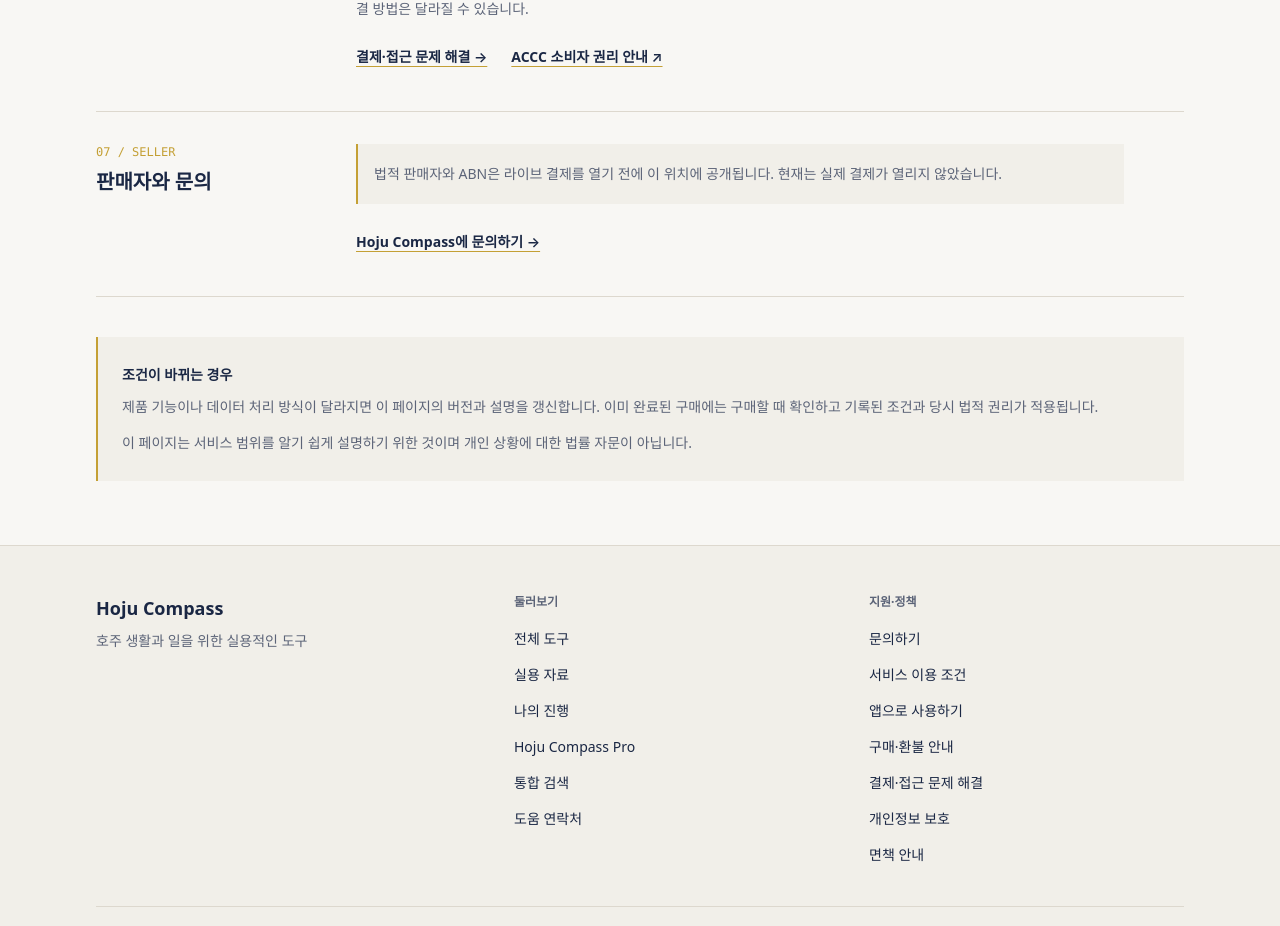
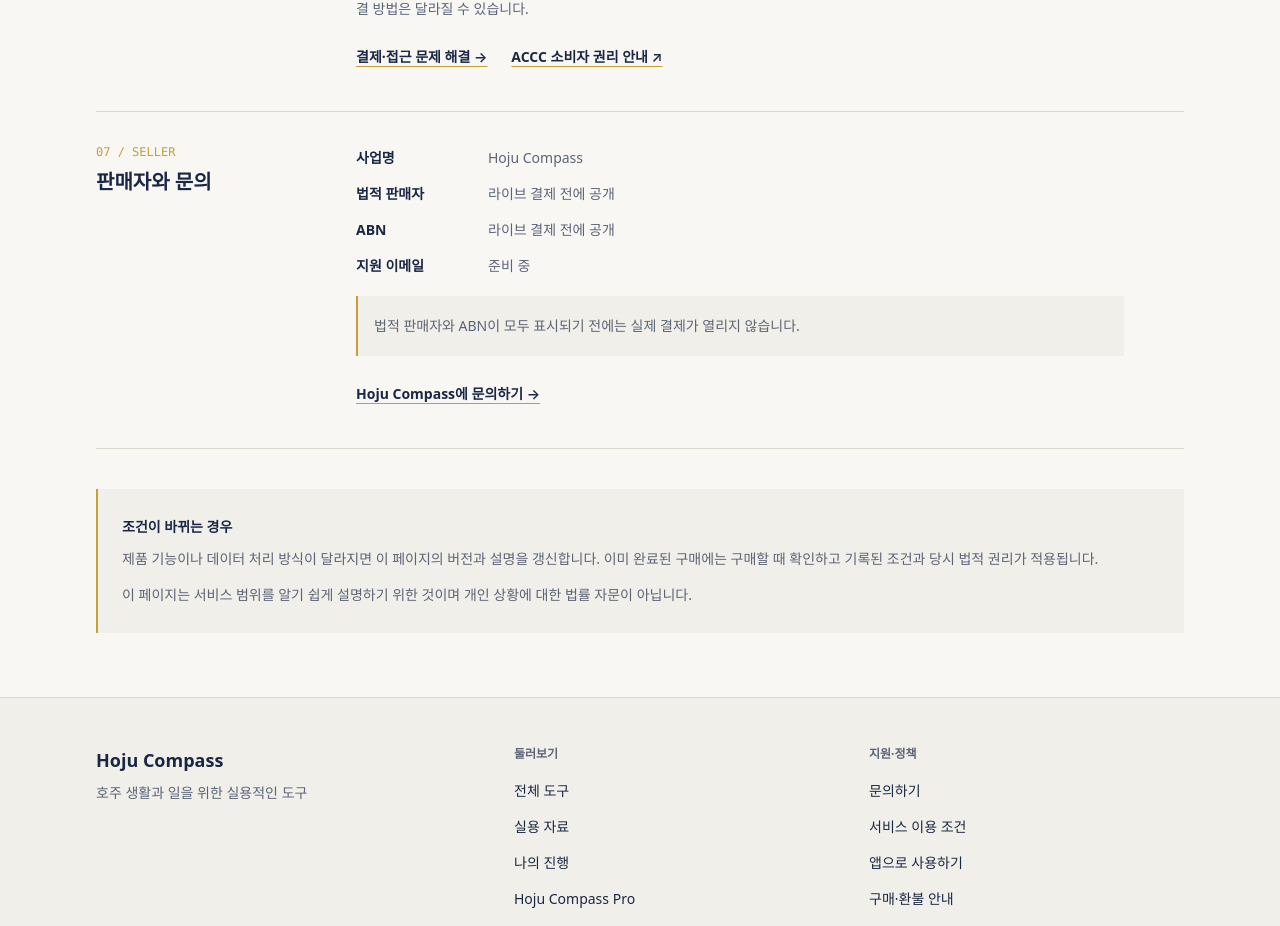
Before and after one commit to jelov219au/aussie-compass, a Next.js app: page /terms in a window 1280 px wide. Shown: the part 1891-2817 px from the top of the page. Built offline with nearby package versions, Linux system fonts and the light colour scheme; no server answers.

Commit message:
show configured support contact before launch

```diff
--- a/src/app/purchase-information/page.tsx
+++ b/src/app/purchase-information/page.tsx
@@ -51,16 +51,13 @@ export default function PurchaseInformationPage() {
             <section className="grid gap-5 py-8 lg:grid-cols-[15rem_1fr]">
               <div><p className="font-mono text-xs text-gold">01 / SELLER</p><h2 className="mt-2 text-xl font-semibold text-navy">판매자와 지원 연락처</h2></div>
               <div className="max-w-3xl text-sm leading-7 text-muted">
-                {sellerReady ? (
-                  <dl className="grid gap-x-5 gap-y-2 sm:grid-cols-[7rem_1fr]">
-                    <dt className="font-semibold text-navy">사업명</dt><dd>{seller.tradingName}</dd>
-                    <dt className="font-semibold text-navy">법적 판매자</dt><dd>{seller.legalName}</dd>
-                    <dt className="font-semibold text-navy">ABN</dt><dd>{seller.abn}</dd>
-                    <dt className="font-semibold text-navy">지원 이메일</dt><dd><a className="font-semibold text-navy underline decoration-gold underline-offset-4" href={`mailto:${seller.email}`}>{seller.email}</a></dd>
-                  </dl>
-                ) : (
-                  <p className="border-l-2 border-gold bg-surface p-4">등록 사업명, 법적 판매자 이름, ABN과 지원 이메일은 라이브 결제를 열기 전에 이 위치에 공개합니다. 이 정보가 모두 보이기 전에는 실제 결제가 활성화되지 않습니다.</p>
-                )}
+                <dl className="grid gap-x-5 gap-y-2 sm:grid-cols-[7rem_1fr]">
+                  <dt className="font-semibold text-navy">사업명</dt><dd>{seller.tradingName ?? "Hoju Compass"}</dd>
+                  <dt className="font-semibold text-navy">법적 판매자</dt><dd>{seller.legalName ?? "라이브 결제 전에 공개"}</dd>
+                  <dt className="font-semibold text-navy">ABN</dt><dd>{seller.abn ?? "라이브 결제 전에 공개"}</dd>
+                  <dt className="font-semibold text-navy">지원 이메일</dt><dd>{seller.email ? <a className="font-semibold text-navy underline decoration-gold underline-offset-4" href={`mailto:${seller.email}`}>{seller.email}</a> : "준비 중"}</dd>
+                </dl>
+                {!sellerReady && <p className="mt-4 border-l-2 border-gold bg-surface p-4">법적 판매자 이름과 ABN을 포함한 필수 정보가 모두 표시되기 전에는 실제 결제가 활성화되지 않습니다.</p>}
               </div>
             </section>
 
--- a/src/app/terms/page.tsx
+++ b/src/app/terms/page.tsx
@@ -25,7 +25,6 @@ const freeToolConditions = [
 export default function TermsPage() {
   const seller = getPublicSellerDetails();
   const price = `A$${(resumeProProduct.priceCents / 100).toFixed(2)}`;
-  const sellerReady = Boolean(seller.tradingName && seller.legalName && seller.abn && seller.email);
 
   return (
     <>
@@ -110,16 +109,13 @@ export default function TermsPage() {
             <section className="grid gap-5 py-8 lg:grid-cols-[15rem_1fr]">
               <div><p className="font-mono text-xs text-gold">07 / SELLER</p><h2 className="mt-2 text-xl font-semibold text-navy">판매자와 문의</h2></div>
               <div className="max-w-3xl text-sm leading-7 text-muted">
-                {sellerReady ? (
-                  <dl className="grid gap-x-5 gap-y-2 sm:grid-cols-[7rem_1fr]">
-                    <dt className="font-semibold text-navy">사업명</dt><dd>{seller.tradingName}</dd>
-                    <dt className="font-semibold text-navy">법적 판매자</dt><dd>{seller.legalName}</dd>
-                    <dt className="font-semibold text-navy">ABN</dt><dd>{seller.abn}</dd>
-                    <dt className="font-semibold text-navy">지원 이메일</dt><dd><a href={`mailto:${seller.email}`} className="font-semibold text-navy underline decoration-gold underline-offset-4">{seller.email}</a></dd>
-                  </dl>
-                ) : (
-                  <p className="border-l-2 border-gold bg-surface p-4">법적 판매자와 ABN은 라이브 결제를 열기 전에 이 위치에 공개됩니다. 현재는 실제 결제가 열리지 않았습니다.</p>
-                )}
+                <dl className="grid gap-x-5 gap-y-2 sm:grid-cols-[7rem_1fr]">
+                  <dt className="font-semibold text-navy">사업명</dt><dd>{seller.tradingName ?? "Hoju Compass"}</dd>
+                  <dt className="font-semibold text-navy">법적 판매자</dt><dd>{seller.legalName ?? "라이브 결제 전에 공개"}</dd>
+                  <dt className="font-semibold text-navy">ABN</dt><dd>{seller.abn ?? "라이브 결제 전에 공개"}</dd>
+                  <dt className="font-semibold text-navy">지원 이메일</dt><dd>{seller.email ? <a href={`mailto:${seller.email}`} className="font-semibold text-navy underline decoration-gold underline-offset-4">{seller.email}</a> : "준비 중"}</dd>
+                </dl>
+                {(!seller.legalName || !seller.abn) && <p className="mt-4 border-l-2 border-gold bg-surface p-4">법적 판매자와 ABN이 모두 표시되기 전에는 실제 결제가 열리지 않습니다.</p>}
                 <Link href="/contact" className="mt-4 inline-flex min-h-11 items-center font-semibold text-navy underline decoration-gold underline-offset-4">Hoju Compass에 문의하기 →</Link>
               </div>
             </section>
```
